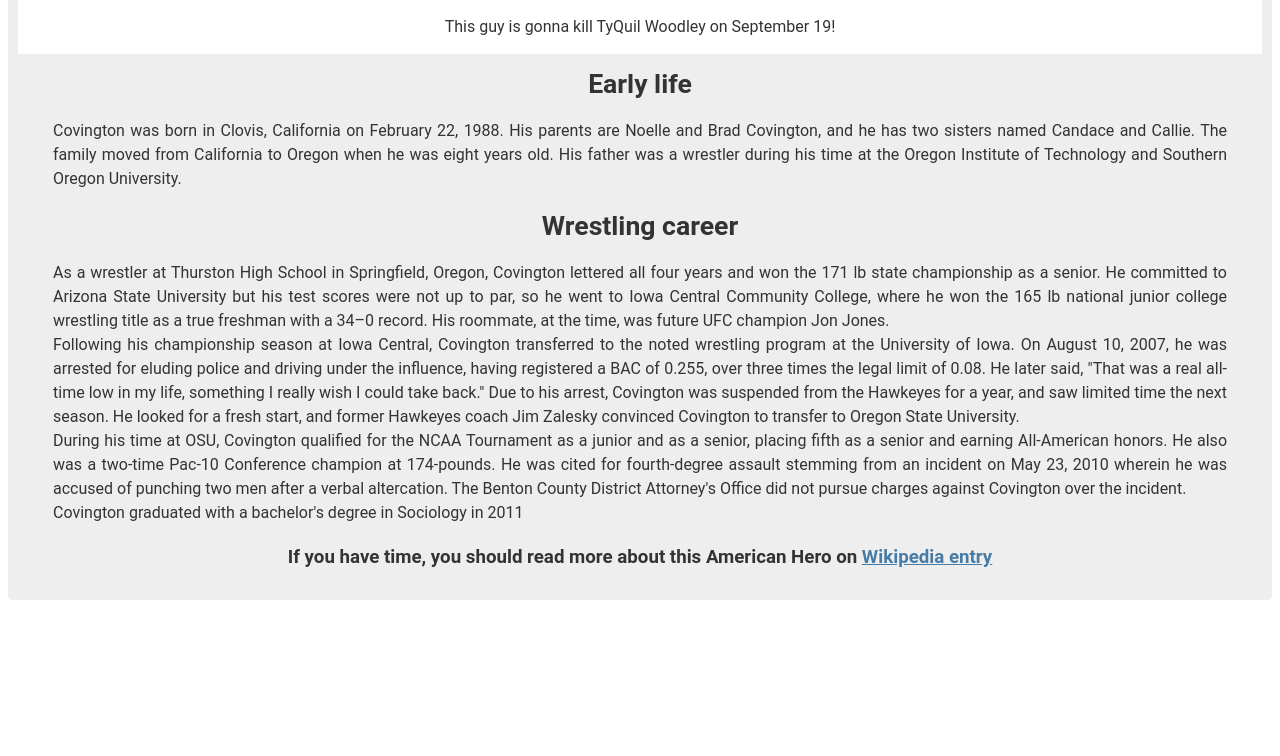
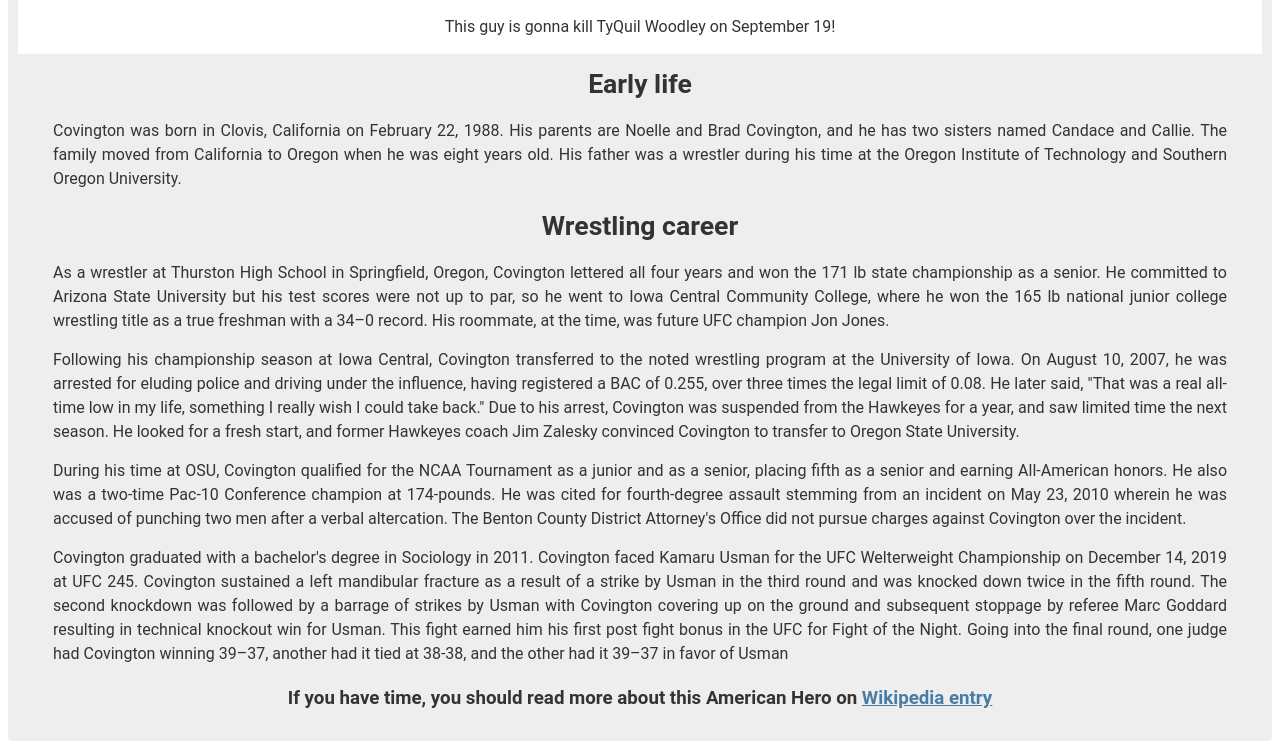
Before and after one commit to Fishenzone-freeCodeCamp/colby-covington, a plain HTML site: page index.html in a window 1280 px wide. Shown: the part 876-1632 px from the top of the page. Before the commit the page ends 1491 px from the top, so only its background shows below. Drawn offline with Linux system fonts and the light colour scheme.

Commit message:
Update index.html

```diff
--- a/index.html
+++ b/index.html
@@ -1,14 +1,15 @@
 <!DOCTYPE html>
 <html lang="en">
   <head>
-    <meta charset="UTF-8">
-    <meta name="viewport" content="width=device-width, initial-scale=1.0">
+    <meta charset="UTF-8" />
+    <meta name="viewport" content="width=device-width, initial-scale=1.0" />
     <title>American Hero</title>
-    <link rel="stylesheet" type="text/css" href="css/tribute.css">
+    <link rel="stylesheet" type="text/css" href="css/tribute.css" />
   </head>
   <body>
-    <h1 id="title">Colby Covington</h1>
     <main id="main">
+      <h1>Colby Covington</h1>
+
       <h3>The People’s Champ.</h3>
       <figure id="img-div">
         <img
@@ -17,56 +18,79 @@
           alt="Colby 'Chaos' Covington"
         />
         <figcaption id="img-caption">
-                This guy is gonna kill TyQuil Woodley  on September 19!
+          This guy is gonna kill TyQuil Woodley on September 19!
         </figcaption>
       </figure>
-        <div id="tribute-info">
+      <div>
         <h2 id="headline">Early life</h2>
+        <section>
           <p>
-                Covington was born in Clovis, California on February 22, 1988.
-                His parents are Noelle and Brad Covington, and he has two sisters
-                named Candace and Callie. The family moved from California to
-                Oregon when he was eight years old. His father was a wrestler
-                during his time at the Oregon Institute of Technology and
-                Southern Oregon University.
+            Covington was born in Clovis, California on February 22, 1988. His
+            parents are Noelle and Brad Covington, and he has two sisters named
+            Candace and Callie. The family moved from California to Oregon when
+            he was eight years old. His father was a wrestler during his time at
+            the Oregon Institute of Technology and Southern Oregon University.
           </p>
+        </section>
+
         <h2 id="headline">Wrestling career</h2>
-            <p>As a wrestler at Thurston High School in Springfield, Oregon, Covington
-               lettered all four years and won the 171 lb state championship as a senior.
-               He committed to Arizona State University but his test scores were not up
-               to par, so he went to Iowa Central Community College, where he won the
-               165 lb national junior college wrestling title as a true freshman with a
-               34–0 record. His roommate, at the time, was future UFC champion Jon Jones.
-               <br>
-               Following his championship season at Iowa Central, Covington transferred
-               to the noted wrestling program at the University of Iowa. On August 10, 2007,
-               he was arrested for eluding police and driving under the influence, having
-               registered a BAC of 0.255, over three times the legal limit of 0.08. He later
-               said, "That was a real all-time low in my life, something I really wish I could
-               take back." Due to his arrest, Covington was suspended from the Hawkeyes for a
-               year, and saw limited time the next season. He looked for a fresh start, and former
-               Hawkeyes coach Jim Zalesky convinced Covington to transfer to Oregon State University.
-               <br>
-                During his time at OSU, Covington qualified for the NCAA Tournament as a junior and
-                as a senior, placing fifth as a senior and earning All-American honors.
-                He also was a two-time Pac-10 Conference champion at 174-pounds. He was cited for
-                fourth-degree assault stemming from an incident on May 23, 2010 wherein he
-                was accused of punching two men after a verbal altercation. The Benton County
-                District Attorney's Office did not pursue charges against Covington over the incident.
-                <br>
-                Covington graduated with a bachelor's degree in Sociology in 2011</p>
+        <section>
+          <p>
+            As a wrestler at Thurston High School in Springfield, Oregon,
+            Covington lettered all four years and won the 171 lb state
+            championship as a senior. He committed to Arizona State University
+            but his test scores were not up to par, so he went to Iowa Central
+            Community College, where he won the 165 lb national junior college
+            wrestling title as a true freshman with a 34–0 record. His roommate,
+            at the time, was future UFC champion Jon Jones.
+          </p>
+          <p>
+            Following his championship season at Iowa Central, Covington
+            transferred to the noted wrestling program at the University of
+            Iowa. On August 10, 2007, he was arrested for eluding police and
+            driving under the influence, having registered a BAC of 0.255, over
+            three times the legal limit of 0.08. He later said, "That was a real
+            all-time low in my life, something I really wish I could take back."
+            Due to his arrest, Covington was suspended from the Hawkeyes for a
+            year, and saw limited time the next season. He looked for a fresh
+            start, and former Hawkeyes coach Jim Zalesky convinced Covington to
+            transfer to Oregon State University.
+          </p>
+
+          <p>
+            During his time at OSU, Covington qualified for the NCAA Tournament
+            as a junior and as a senior, placing fifth as a senior and earning
+            All-American honors. He also was a two-time Pac-10 Conference
+            champion at 174-pounds. He was cited for fourth-degree assault
+            stemming from an incident on May 23, 2010 wherein he was accused of
+            punching two men after a verbal altercation. The Benton County
+            District Attorney's Office did not pursue charges against Covington
+            over the incident.
+          </p>
+
+          <p>
+            Covington graduated with a bachelor's degree in Sociology in 2011.
+            Covington faced Kamaru Usman for the UFC Welterweight Championship
+            on December 14, 2019 at UFC 245. Covington sustained a left
+            mandibular fracture as a result of a strike by Usman in the third
+            round and was knocked down twice in the fifth round. The second
+            knockdown was followed by a barrage of strikes by Usman with
+            Covington covering up on the ground and subsequent stoppage by
+            referee Marc Goddard resulting in technical knockout win for Usman.
+            This fight earned him his first post fight bonus in the UFC for
+            Fight of the Night. Going into the final round, one judge had
+            Covington winning 39–37, another had it tied at 38-38, and the other
+            had it 39–37 in favor of Usman
+          </p>
+        </section>
       </div>
 
       <h3>
         If you have time, you should read more about this American Hero on
-            <a
-                href="https://en.wikipedia.org/wiki/Colby_Covington"
-                target="_blank"
-                id="tribute-link"
+        <a href="https://en.wikipedia.org/wiki/Colby_Covington" target="_blank"
           >Wikipedia entry</a
         >
       </h3>
-
     </main>
   </body>
 </html>
```
Lines whose indentation alone changed are shown as unchanged.
